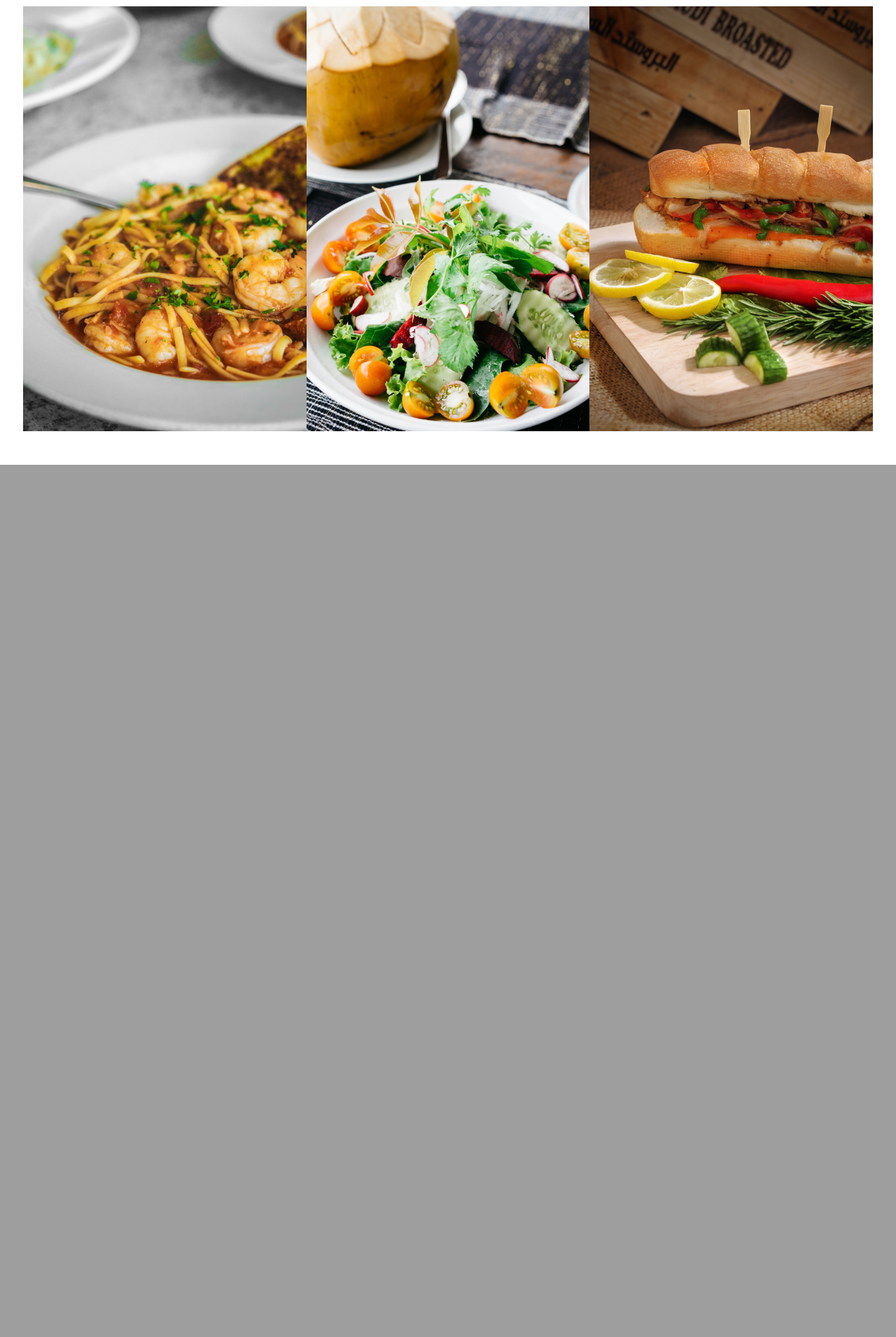
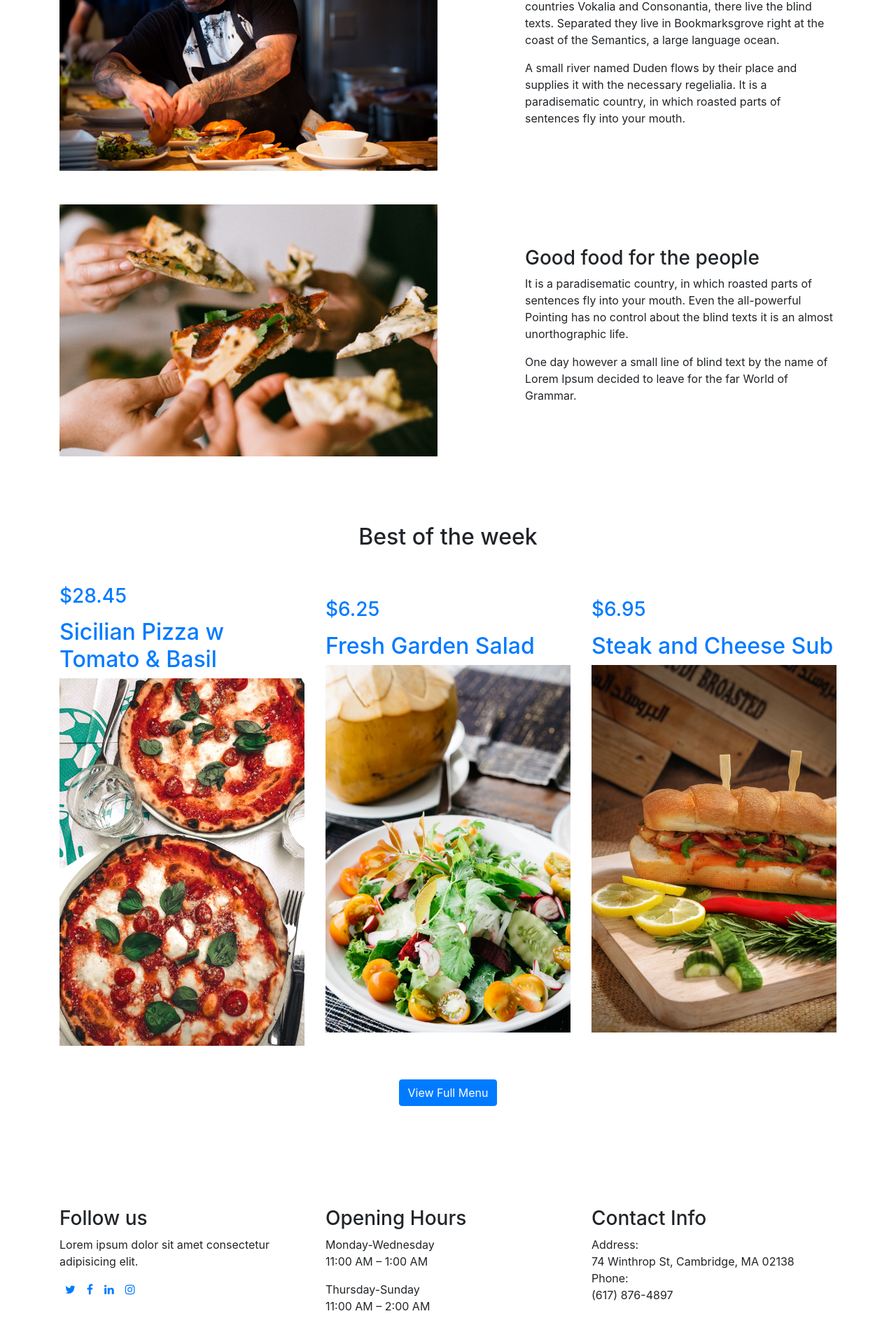
Before and after one commit to meemeee/pizza, a Django app: page / in a window 1280 px wide. Shown: the part 1258-3168 px from the top of the page at 70% size. Before the commit the page ends 1922 px from the top, so only its background shows below. Run offline with Django 3.2, Linux system fonts and the light colour scheme; some libraries are stand-ins or nearby versions.

Commit message:
redo index page 2

```diff
--- a/orders/templates/index.html
+++ b/orders/templates/index.html
@@ -31,29 +31,7 @@
 </head>
 
 <body>
-    <!-- <div class="container-fluid flag">
-            <div class="row">
-                <div class="col-3 flag green"></div>
-                <div class="col-6 flag">
-                    <div class="text-center mt-5 pt-5">
-                        <h2>
-                            Welcome to Pinocchio's Pizza & Subs
-                        </h2>
-
-                        <h5>74 Winthrop Street</h5>
-                        <h5>Harvard Square</h5>
-                        <h5>617-876-4897</h5>
-                        <br>
-                        <a class="nav-link" href="{% url 'menu' %}">
-                            <button type="button" class="btn btn-outline-secondary">Shop</button>
-                        </a>
-                    </div>
-                </div>
-                <div class="col-3 flag red"></div>
-            </div>
-        </div> -->
-
-    <div id="carouselExampleIndicators" class="carousel slide carousel-fade mb-5" data-ride="carousel">
+    <div id="carouselExampleIndicators" class="carousel slide carousel-fade mb-5 pb-5" data-ride="carousel">
         <ol class="carousel-indicators">
             <li data-target="#carouselExampleIndicators" data-slide-to="0" class="active"></li>
             <li data-target="#carouselExampleIndicators" data-slide-to="1"></li>
@@ -94,49 +72,127 @@
         </a>
     </div>
 
-    <div class="container-fluid my-5 px-5">
-        <!-- <div class="row aos-init aos-animate" data-aos="fade"> -->
-        <div class="mb-5 col-md-12 text-center heading-wrap">
+    <div class="container">
+        <div class="my-5 col-md-12 text-center heading-wrap">
+            <h2>About us</h2>
+        </div>
+        <div class="row align-items-center pb-5">
+            <div class="col-lg-6">
+                <img src="../static/media/about3 2.jpg" alt="Image" class="img-fluid">
+            </div>
+            <div class="col-lg-5 ml-auto">
+                <h3 class="about-heading">Our start</h3>
+
+                <p>
+                    Far far away, behind the word mountains, far from the countries Vokalia and Consonantia, there live
+                    the blind texts.
+                    Separated they live in Bookmarksgrove right at the coast of the Semantics, a large language ocean.
+                </p>
+                <p>
+                    A small river named Duden flows by their place and supplies it with the necessary regelialia.
+                    It is a paradisematic country, in which roasted parts of sentences fly into your mouth.
+                </p>
+            </div>
+        </div>
+        <div class="row align-items-center pb-5">
+            <div class="col-lg-6">
+                <img src="../static/media/about4 2.jpg" alt="Image" class="img-fluid">
+            </div>
+            <div class="col-lg-5 ml-auto">
+                <h3 class="about-heading">Good food for the people</h3>
+
+                <p>
+                    It is a paradisematic country, in which roasted parts of sentences fly into your mouth. Even the
+                    all-powerful Pointing has no control about the blind texts it is an almost unorthographic life.
+                    <p>
+                        One day however a small line of blind text by the name of Lorem Ipsum decided to leave for the
+                        far World of Grammar.
+                    </p>
+            </div>
+        </div>
+    </div>
+
+    <div class="container">
+        <div class="my-5 col-md-12 text-center heading-wrap">
             <h2>Best of the week</h2>
         </div>
-        <!-- </div> -->
 
-        <div class="mb-5 row align-items-center">
-            <div class="col-lg-4 px-0">
+        <div class="row align-items-center justify-content-center">
+            <div class="col-lg-4 col-md-4 col-sm-10 mb-5">
                 <div class="img-zoom">
-                    <a href="#" class="item-dishes">
+                    <a href="#" class="item-dishes" style="display: block">
                         <div class="text">
-                            <h3 class="dishes-price">$11.50</p>
-                            <h2 class="dishes-heading">Organic tomato salad, gorgonzola cheese, capers</h2>
+                            <h3 class="dishes-price">$28.45</p>
+                                <h2 class="dishes-heading">Sicilian Pizza w Tomato & Basil</h2>
                         </div>
-                        <img src="../static/media/best.jpg" alt="Image" class="img-fluid">
+                        <img src="../static/media/best6.jpg" alt="Image" class="img-fluid">
                     </a>
                 </div>
             </div>
-            <div class="col-lg-4 px-0">
+            <div class="col-lg-4 col-md-4 col-sm-10 mb-5">
                 <div class="img-zoom">
-                    <a href="#" class="item-dishes">
+                    <a href="#" class="item-dishes" style="display: block">
                         <div class="text">
-                            <h3 class="dishes-price">$11.50</p>
-                            <h2 class="dishes-heading">Organic tomato salad, gorgonzola cheese, capers</h2>
+                            <h3 class="dishes-price">$6.25</p>
+                                <h2 class="dishes-heading">Fresh Garden Salad</h2>
                         </div>
                         <img src="../static/media/best 4.jpg" alt="Image" class="img-fluid">
                     </a>
                 </div>
             </div>
-            <div class="col-lg-4 px-0">
+            <div class="col-lg-4 col-md-4 col-sm-10 mb-5">
                 <div class="img-zoom">
-                    <a href="#" class="item-dishes">
+                    <a href="#" class="item-dishes" style="display: block">
                         <div class="text">
-                            <h3 class="dishes-price">$11.50</p>
-                            <h2 class="dishes-heading">Organic tomato salad, gorgonzola cheese, capers</h2>
+                            <h3 class="dishes-price">$6.95</p>
+                                <h2 class="dishes-heading">Steak and Cheese Sub</h2>
                         </div>
                         <img src="../static/media/best3.jpg" alt="Image" class="img-fluid">
                     </a>
                 </div>
             </div>
         </div>
+
+        <div class="text-center mb-5 pb-5">
+            <a href="#" class="btn btn-primary">View Full Menu</a>
+        </div>
     </div>
+
+    <footer class="site-footer">
+        <div class="container">
+            <div class="row">
+                <div class="col-md-4 mt-5 mb-3">
+                    <h3>Follow us</h3>
+                    <p>Lorem ipsum dolor sit amet consectetur adipisicing elit.</p>
+                    <ul class="list-unstyled footer-link d-flex footer-social">
+                        <li><a href="#" class="p-2"><span class="fa fa-twitter"></span></a></li>
+                        <li><a href="#" class="p-2"><span class="fa fa-facebook"></span></a></li>
+                        <li><a href="#" class="p-2"><span class="fa fa-linkedin"></span></a></li>
+                        <li><a href="#" class="p-2"><span class="fa fa-instagram"></span></a></li>
+                    </ul>
+                </div>
+                <div class="col-md-4 mt-5 mb-3">
+                    <h3>Opening Hours</h3>
+                    <p><strong class="d-block font-weight-normal text-black">Monday-Wednesday</strong>11:00 AM – 1:00 AM</p>
+                    <p><strong class="d-block font-weight-normal text-black">Thursday-Sunday</strong>11:00 AM – 2:00 AM</p>
+                </div>
+                <div class="col-md-4 mt-5 mb-3">
+                    <h3>Contact Info</h3>
+                    <ul class="list-unstyled footer-link">
+                        <li class="d-block">
+                            <span class="d-block text-black">Address:</span>
+                            <span>74 Winthrop St, Cambridge, MA 02138</span></li>
+                        <li class="d-block">
+                            <span class="d-block text-black">Phone:</span>
+                            <span>(617) 876-4897</span>
+                        </li>
+                    </ul>
+                </div>
+                <div class="col-md-3">
+                </div>
+            </div>
+        </div>
+    </footer>
 
 </body>
 
```
Also changed, not shown: orders/static/orders/style.css (+61 -8 lines), orders/static/media/about.jpg (added), orders/static/media/about2.jpg (added), orders/static/media/about3 2.jpg (added), orders/static/media/about3.jpg (added), orders/static/media/about4 2.jpg (added), orders/static/media/about4.jpg (added), orders/static/media/best5.jpg (added), orders/static/media/best6.jpg (added).
